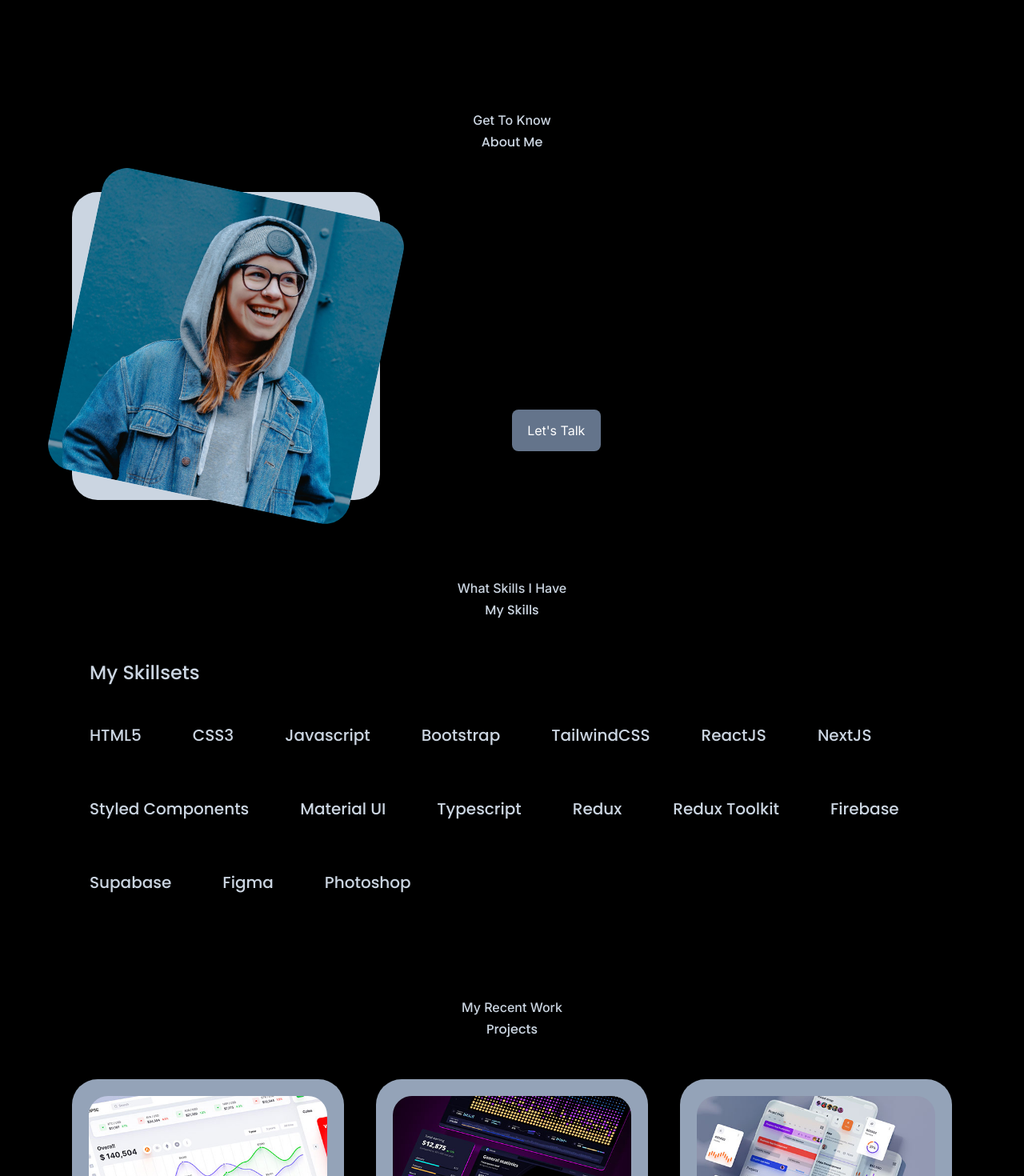
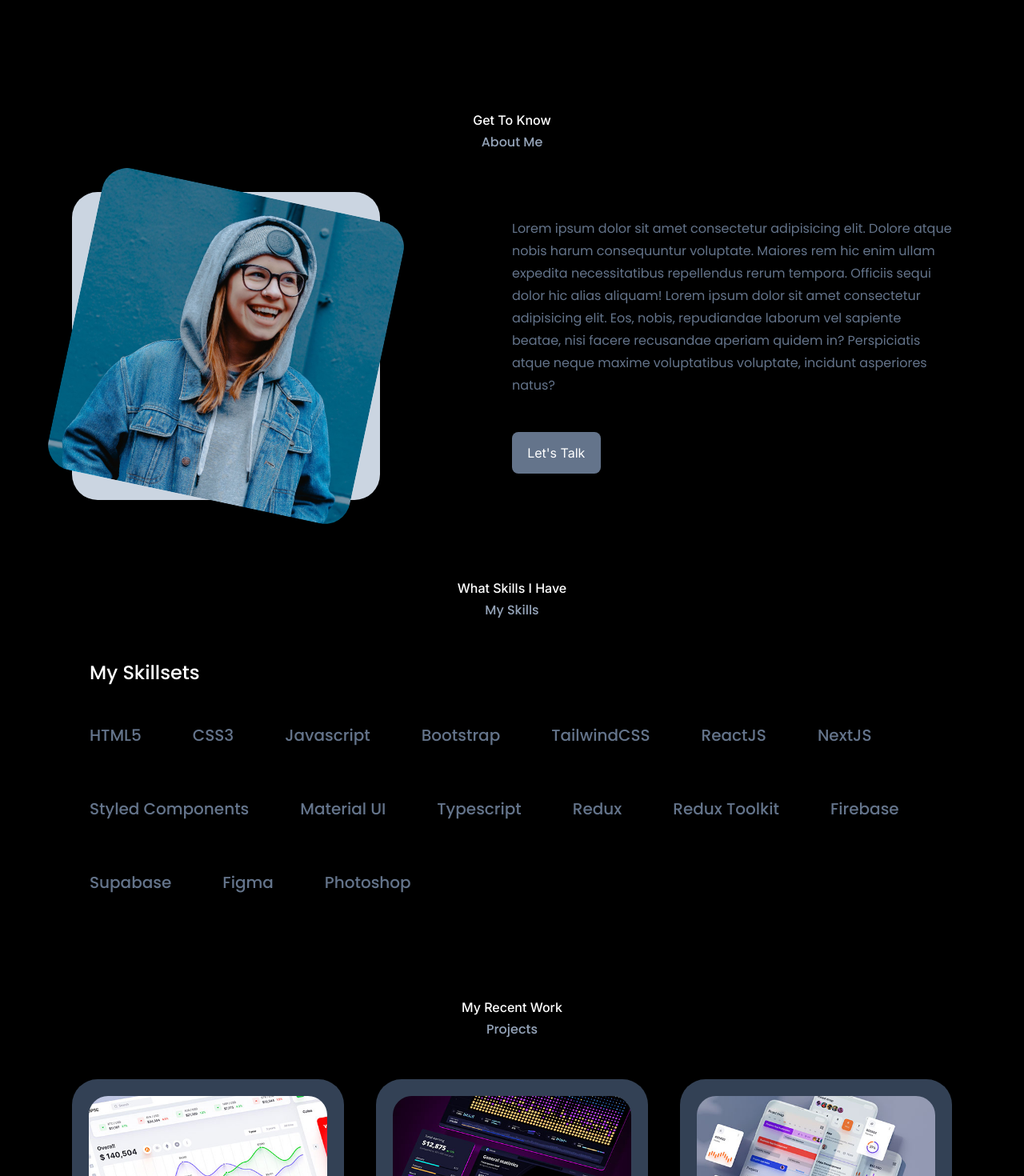
Before and after one commit to Adeyemi-Muaz-Ayomide/my-portfolio, a React (Vite) app: page / in a window 1280 px wide. Shown: the part 760-2230 px from the top of the page at 80% size. Built offline with nearby package versions, Linux system fonts and the light colour scheme.

Commit message:
finished dark mode styles

```diff
--- a/src/App.tsx
+++ b/src/App.tsx
@@ -1,8 +1,6 @@
 import Header from "./components/header/Header";
-import Nav from "./components/nav/Nav";
 import About from "./components/about/About";
 import Experience from "./components/experience/Experience";
-
 import Projects from "./components/projects/Projects";
 import Articles from "./components/articles/Articles";
 import Contact from "./components/contact/Contact";
@@ -13,7 +11,6 @@ const App = () => {
   return (
     <div className="app">
       <Header />
-      {/* <Nav /> */}
       <About />
       <Experience />
       <Projects />
--- a/src/components/about/About.tsx
+++ b/src/components/about/About.tsx
@@ -19,7 +19,7 @@ const About = () => {
         <div className=" max-[600px]:text-center">
           {/* About Cards */}
 
-          <p className=" mt-8 mr-0 mb-11 max-[1024px]:m-4 max-[1024px]:mx-0 max-[1024px]:mb-6 max-[600px]:mx-0 max-[600px]:my-6">
+          <p className=" font-poppins mt-8 mr-0 mb-11 max-[1024px]:m-4 max-[1024px]:mx-0 max-[1024px]:mb-6 max-[600px]:mx-0 max-[600px]:my-6 dark:text-slate-500">
             Lorem ipsum dolor sit amet consectetur adipisicing elit. Dolore
             atque nobis harum consequuntur voluptate. Maiores rem hic enim ullam
             expedita necessitatibus repellendus rerum tempora. Officiis sequi
--- a/src/components/contact/Contact.tsx
+++ b/src/components/contact/Contact.tsx
@@ -4,22 +4,22 @@ import { BsWhatsapp } from "react-icons/bs";
 
 const Contact = () => {
   const articleStyle =
-    "bg-slate-200 p-4 border border-solid border-transparent transition-all duration-500 ease-in text-center rounded-2xl hover:bg-transparent hover:border-slate-300";
+    "bg-slate-200 p-4 border border-solid border-transparent transition-all duration-500 ease-in text-center rounded-2xl hover:bg-transparent hover:border-slate-300 dark:bg-slate-700 dark:hover:bg-transparent";
   const contactOptionIcon = "text-2xl mb-2 text-indigo-500";
   const contactOptionIconAnchor =
-    "mt-3 inline-block text-sm font-bold font-poppins";
+    "mt-3 inline-block text-sm font-bold font-poppins dark:text-slate-300";
   const inputTextarea =
     " w-full p-6 rounded-lg bg-transparent border border-solid border-slate-400 resize-none text-white";
   return (
-    <section id="contact">
+    <section id="contact" className="my-0">
       <h5>Get In Touch</h5>
       <h2>Contact Me</h2>
 
-      <div className="container w-[58%] grid grid-cols-[30%,58%] gap-[12%] max-[1000px]:grid-cols-1 max-[1000px]:gap-8 max-[600px]:w-[90%]">
+      <div className="container w-[60%] grid grid-cols-[30%,58%] gap-[12%] max-[1000px]:grid-cols-1 max-[1000px]:gap-8 max-[600px]:w-[90%]">
         <div className=" flex flex-col gap-5">
           <article className={articleStyle}>
             <MdOutlineMail className={contactOptionIcon} />
-            <h4>Email</h4>
+            <h4 className="dark:text-slate-200">Email</h4>
             <h5>Adeyemimuaz1@gmail.com</h5>
             <a
               href="mailto:Adeyemimuaz1@gmail.com"
--- a/src/components/experience/Experience.tsx
+++ b/src/components/experience/Experience.tsx
@@ -17,9 +17,9 @@ const Experience = () => {
     "Firebase",
     "Supabase",
     "Figma",
-    'Photoshop'
+    "Photoshop",
   ];
-  //  bg-slate-300 py-5 px-8 rounded-[2rem] border border-solid border-transparent transition-all duration-500 ease-in hover:bg-transparent hover:cursor-default hover:border-slate-500 max-[1000px]:w-[80%] max-[1000px]:p-8 max-[1000px]:my-0 max-[1000px]:mx-auto max-[600px]:w-full max-[600px]:py-8 max-[600px]:px-4 flex flex-col items-center justify-center
+
   return (
     <section id="experience">
       <h5>What Skills I Have</h5>
@@ -27,14 +27,16 @@ const Experience = () => {
 
       <div>
         <div className=" mx-20 max-[1000px]:mx-12 max-[600px]:m-0">
-          <h3 className=" text-left mb-4 ml-8 max-[1000px]:ml-12 max-[600px]:ml-8 text-black text-2xl font-poppins">
+          <h3 className=" text-left mb-4 ml-8 max-[1000px]:ml-12 max-[600px]:ml-8 text-black text-2xl font-poppins dark:text-white">
             My Skillsets
           </h3>
           <div className=" flex flex-row flex-wrap max-[1000px]:p-4">
             {skillsSet.map((skill) => (
-              <article key={skill} className="flex p-8 max-[600px]:p-4 ">
+              <article key={skill} className="flex p-8 max-[600px]:p-4">
                 <div>
-                  <h4 className=" text-black text-xl font-poppins">{skill}</h4>
+                  <h4 className=" text-black text-xl font-poppins dark:text-slate-500">
+                    {skill}
+                  </h4>
                 </div>
               </article>
             ))}
--- a/src/components/footer/Footer.tsx
+++ b/src/components/footer/Footer.tsx
@@ -3,11 +3,11 @@ import Flag from "react-world-flags";
 const Footer = () => {
   const currentYear = new Date().getFullYear();
   return (
-    <footer className="p-6 text-black bg-slate-200">
+    <footer className="mt-4 p-6 text-black bg-slate-200 dark:bg-slate-700">
       <div className="  w-full flex flex-col justify-center items-center">
         <Flag code="NG" className=" text-sm w-6 " />
       </div>
-      <p className="text-center">
+      <p className="text-center dark:text-slate-300">
         {" "}
         &copy; {currentYear} Adeyemi Muaz. All Rights Reserved
       </p>
--- a/src/components/projects/Projects.tsx
+++ b/src/components/projects/Projects.tsx
@@ -51,9 +51,9 @@ const data = [
 ];
 const Projects = () => {
   const articleStyle =
-    "p-5 rounded-[2rem] border border-solid border-transparent transition-all duration-500 ease-in bg-slate-400 hover:bg-transparent hover:border-slate-500";
+    "p-5 rounded-[2rem] border border-solid border-transparent transition-all duration-500 ease-in bg-slate-400 hover:bg-transparent hover:border-slate-500 dark:bg-slate-700 dark:hover:bg-transparent";
   const imageStyle = "rounded-3xl overflow-hidden";
-  const headingThreeStyle = "mt-5 mr-0 mb-8";
+  const headingThreeStyle = "mt-5 mr-0 mb-8 dark:text-white";
   const itemCta = "gap-10 flex gap-4 mb-4";
   return (
     <section id="project">
--- a/src/index.css
+++ b/src/index.css
@@ -17,10 +17,13 @@
   }
 
   h1 {
-    @apply text-4xl text-slate-900 font-extrabold  dark:text-slate-100 my-2;
+    @apply text-4xl text-slate-900 font-extrabold  my-2;
   }
   h2 {
-    @apply font-poppins text-slate-500 dark:text-slate-300;
+    @apply font-poppins text-slate-500 dark:text-slate-400;
+  }
+  h5{
+    @apply dark:text-white
   }
 
   .btn {
```
